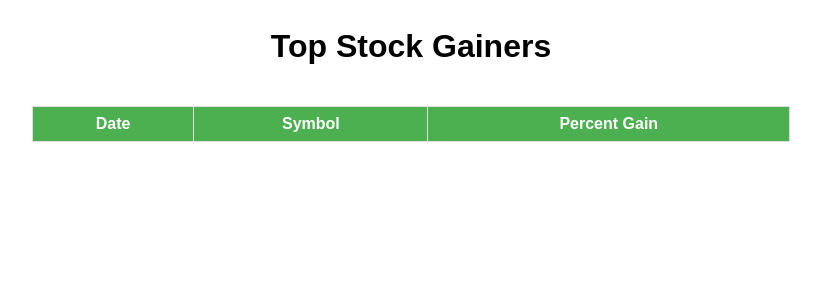
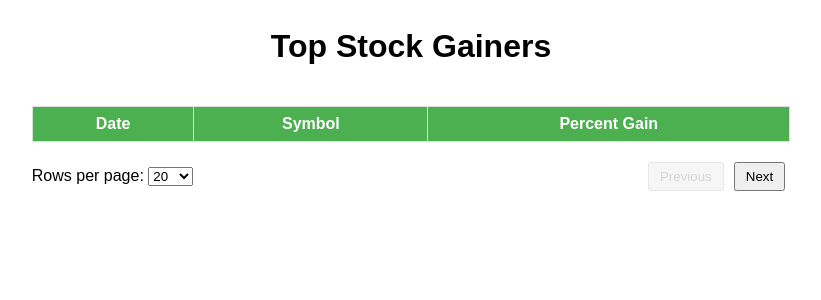
Before and after one commit to BCBandy/historical-gainers-site, a Flask app: page / in a window 1280 px wide. Shown: the top 300 px of the page, without its empty margins (229-1050 px from the left). Run offline with Flask 3, Linux system fonts and the light colour scheme; data that the repository does not hold is empty.

Commit message:
Move rows per page

```diff
--- a/app.py
+++ b/app.py
@@ -32,13 +32,9 @@ def top_gainers():
         ).order_by(Daily.date.desc()).limit(100).all()
     # Convert data to JSON format for the front end
     data = [{"Date": stock.date, "symbol": stock.symbol, "percent_gain": stock.percent_gain} for stock in gainers]
+
     return jsonify(data)
 
-
-
-    # Convert query result to JSON format for the frontend
-    data = [{"symbol": g.symbol, "percent_gain": round(g.percent_gain, 2)} for g in gainers]
-    return jsonify(data)
 
 
 @app.route('/')
--- a/static/style.css
+++ b/static/style.css
@@ -3,6 +3,14 @@ body {
     display: flex;
     flex-direction: column;
     align-items: center;
+}
+
+main {
+    font-family: Arial, sans-serif;
+    display: flex;
+    flex-direction: column;
+    align-items: center;
+    width: 60%;
 }
 
 h1 {
@@ -12,7 +20,7 @@ h1 {
 table {
     margin-top: 20px;
     border-collapse: collapse;
-    width: 60%;
+    width: 100%;
 }
 
 th, td {
@@ -25,3 +33,51 @@ th {
     background-color: #4CAF50;
     color: white;
 }
+
+.pagination-container {
+    display: flex;
+    align-items: center;
+    justify-content: space-between;
+    margin-top: 20px;
+    width: 60%;
+}
+
+#rows-per-page-div {
+    border-radius: 5px;
+    margin-right: 50px;
+    margin-right: auto;
+
+}
+
+#pagination-controls {
+    display: flex; /* Use flexbox to align items side by side */
+    align-items: center; /* Center items vertically */
+}
+
+#pagination-controls button {
+    margin: 0 5px;
+    padding: 5px 10px;
+    cursor: pointer;
+}
+#pagination-controls button:disabled {
+    cursor: not-allowed;
+    opacity: 0.5;
+}
+
+
+/* Style for the Jump to Top button */
+#jump-to-top {
+    position: fixed;
+    bottom: 20px;
+    right: 20px;
+    padding: 10px 15px;
+    background-color: #007BFF;
+    color: white;
+    border: none;
+    border-radius: 5px;
+    cursor: pointer;
+    display: none; /* Initially hidden */
+}
+#jump-to-top:hover {
+    background-color: #0056b3;
+}
--- a/templates/index.html
+++ b/templates/index.html
@@ -7,7 +7,9 @@
     <link rel="stylesheet" href="{{ url_for('static', filename='style.css') }}">
 </head>
 <body>
+    <main>
         <h1>Top Stock Gainers</h1>
+
         <table id="gainers-table">
             <thead>
                 <tr>
@@ -18,24 +20,122 @@
             </thead>
             <tbody></tbody>
         </table>
+    </main>
+
+    <div class="pagination-container">
+        <div id="rows-per-page-div">
+            <label for="rows-per-page">Rows per page:</label>
+                <select id="rows-per-page">
+                    <option value="5">5</option>
+                    <option value="10">10</option>
+                    <option value="20" selected>20</option>
+                    <option value="50">50</option>
+                    <option value="100">100</option>
+                </select>
+        </div>
+        <!-- Pagination Controls -->
+        <div id="pagination-controls">
+            <button onclick="prevPage()" id="prev-btn" disabled>Previous</button>
+            <span id="page-info"></span>
+            <button onclick="nextPage()" id="next-btn">Next</button>
+        </div>
+    </div>
+
+
+    <button id="jump-to-top">Jump to Top</button>
 
     <script>
-        // Fetch data from the API
-        window.onload = function() {
-        fetch('/api/top-gainers')
+        let rowsPerPage = 20; // Number of rows per page
+        let allStocks = []; // Array to hold all stock data
+        let currentPage = 1; // Current page number
+
+        // Fetch all stocks initially
+        function fetchStocks() {
+            fetch('static/top_gainers.json') // Data source
                 .then(response => response.json())
                 .then(data => {
-                console.log(data);  // Check if data is being received correctly
+                    console.log(data)
+                    allStocks = data; // Store all stocks
+                    displayPage(currentPage); // Display the first page
+                    updatePaginationControls(); // Update pagination controls
+                })
+                .catch(error => console.error('Error fetching data:', error));
+        }
+
+        // Function to display the stocks for the current page
+        function displayPage(page) {
+            const container = document.getElementById('gainers-table').querySelector('tbody');
+            container.innerHTML = ''; // Clear previous stocks
+
+            // Calculate start and end index based on page and rows per page
+            const start = (page - 1) * rowsPerPage;
+            const end = start + rowsPerPage;
+            const stocksToShow = allStocks.slice(start, end);
+
+            // Display the stocks for the current page
+            stocksToShow.forEach(stock => {
                 const tableBody = document.getElementById('gainers-table').querySelector('tbody');
-                data.forEach(stock => {
                 const row = document.createElement('tr');
                 row.innerHTML = `<td>${stock.Date}</td><td>${stock.symbol}</td><td>${stock.percent_gain.toFixed(2)}%</td>`;
                 tableBody.appendChild(row);
+
             });
-            })
-            .catch(error => console.error('Error loading data:', error));
-        };
+
+            // Update page info
+            document.getElementById('page-info').textContent = `Page ${page} of ${Math.ceil(allStocks.length / rowsPerPage)}`;
+        }
+
+        // Function to update pagination controls
+        function updatePaginationControls() {
+            document.getElementById('prev-btn').disabled = currentPage === 1;
+            document.getElementById('next-btn').disabled = currentPage === Math.ceil(allStocks.length / rowsPerPage);
+        }
+
+        // Go to the previous page
+        function prevPage() {
+            if (currentPage > 1) {
+                currentPage--;
+                displayPage(currentPage);
+                updatePaginationControls();
+            }
+        }
+
+        // Go to the next page
+        function nextPage() {
+            if (currentPage < Math.ceil(allStocks.length / rowsPerPage)) {
+                currentPage++;
+                displayPage(currentPage);
+                updatePaginationControls();
+            }
+        }
+
+        // Fetch data on page load
+        fetchStocks();
+
+        // Jump to Top button functionality
+        const jumpToTopButton = document.getElementById('jump-to-top');
+        jumpToTopButton.addEventListener('click', () => {
+            window.scrollTo({ top: 0, behavior: 'smooth' }); // Smooth scroll to top
+        });
+
+        // Show/Hide Jump to Top button based on scroll position
+        window.addEventListener('scroll', () => {
+            if (document.body.scrollTop > 100 || document.documentElement.scrollTop > 100) {
+                jumpToTopButton.style.display = 'block'; // Show button
+            } else {
+                jumpToTopButton.style.display = 'none'; // Hide button
+            }
+        });
+
+        // Event listener for rows per page selection
+        document.getElementById('rows-per-page').addEventListener('change', (event) => {
+            rowsPerPage = parseInt(event.target.value); // Update items per page
+            currentPage = 1; // Reset to first page
+            displayPage(currentPage); // Display the first page
+            updatePaginationControls(); // Update pagination controls
+        });
 
     </script>
+
 </body>
 </html>
```
Also changed, not shown: utility_functions.py (added, +45 -0 lines). Lines whose indentation alone changed are shown as unchanged.
